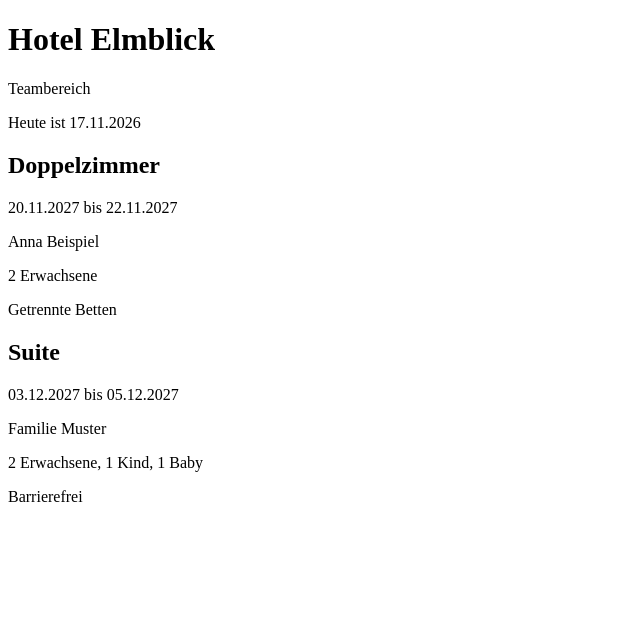
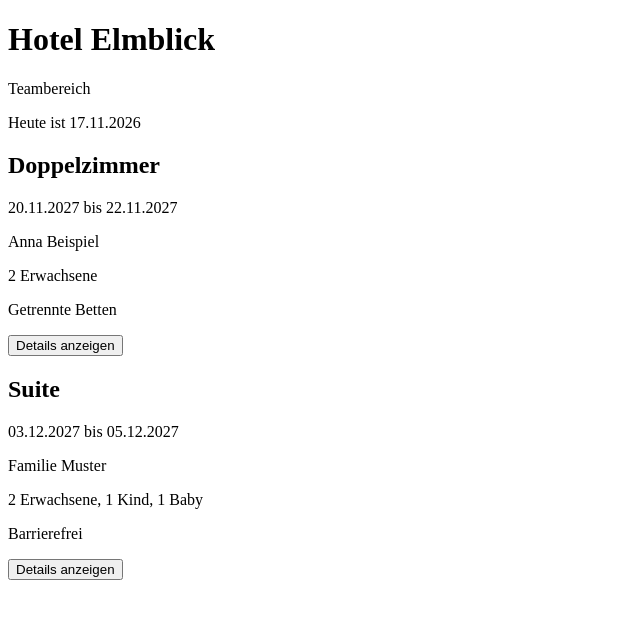
Before and after one commit to B-Blarr/Voice-Agent-Hotel, a React (Vite) app in the folder web/: page / in a window 1280 px wide. Shown: the top 618 px of the page, without its empty margins (0-640 px from the left). Built offline with nearby package versions, Linux system fonts and the light colour scheme.

Commit message:
feat(web): open and close the details of a card

```diff
--- a/web/src/components/RequestCard.tsx
+++ b/web/src/components/RequestCard.tsx
@@ -1,5 +1,6 @@
 import type { BookingRequest } from '../types';
 import { formatCategory, formatDate, formatGuests } from '../utils/format';
+import { useState } from 'react';
 
 type RequestCardProps = {
   request: BookingRequest;
@@ -7,6 +8,7 @@ type RequestCardProps = {
 
 /** Describes who is travelling, like "2 Erwachsene, 1 Kind, 1 Baby". Children and babies only appear if there are any. */
 export function RequestCard({ request }: RequestCardProps) {
+  const [showDetails, setShowDetails] = useState(false);
   return (
     <article>
       <h2>{formatCategory(request.category)}</h2>
@@ -17,6 +19,10 @@ export function RequestCard({ request }: RequestCardProps) {
       <p>{formatGuests(request.adults, request.children, request.babies)}</p>
       {request.accessible && <p>Barrierefrei</p>}
       {request.separate_beds && <p>Getrennte Betten</p>}
+      <button type="button" onClick={() => setShowDetails(!showDetails)}>
+        {showDetails ? 'Details ausblenden' : 'Details anzeigen'}
+      </button>
+      {showDetails && <p>Hier kommen gleich Telefon, Mail und Wünsche hin.</p>}
     </article>
   );
 }
```
